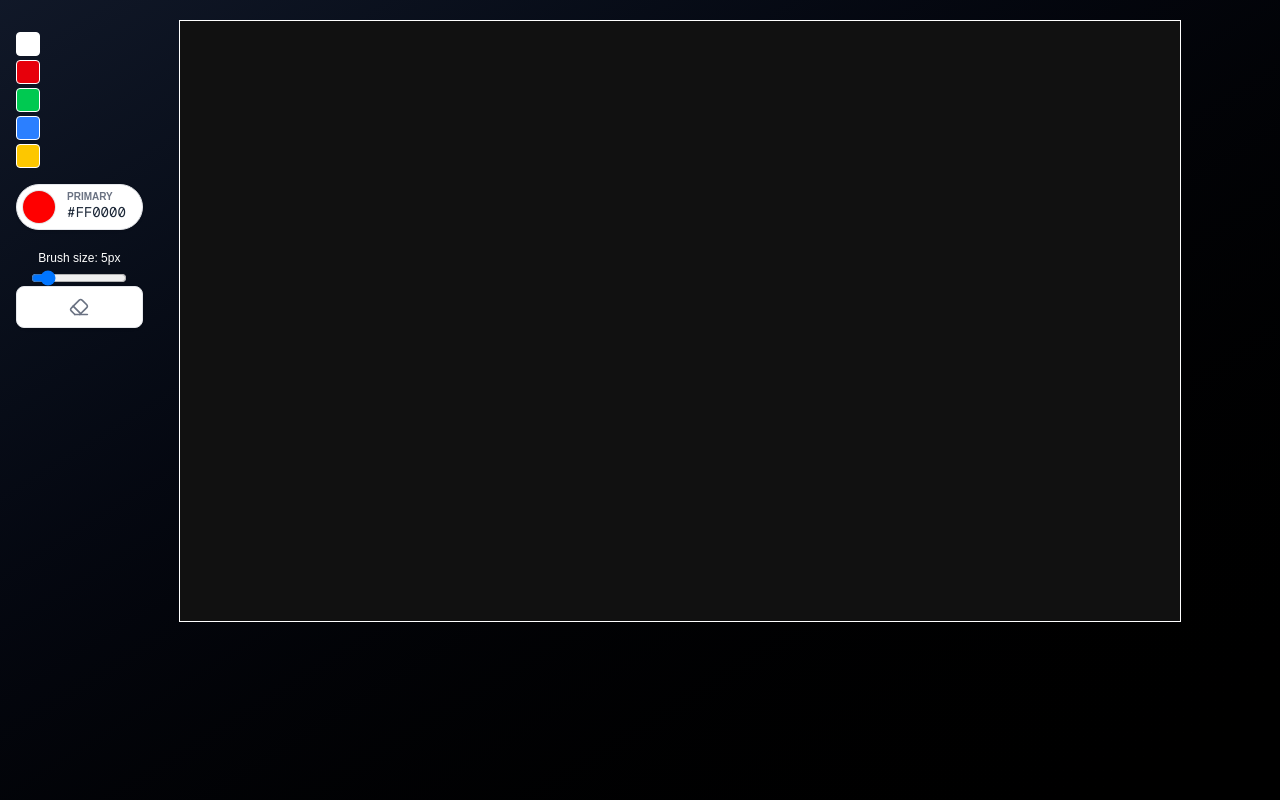
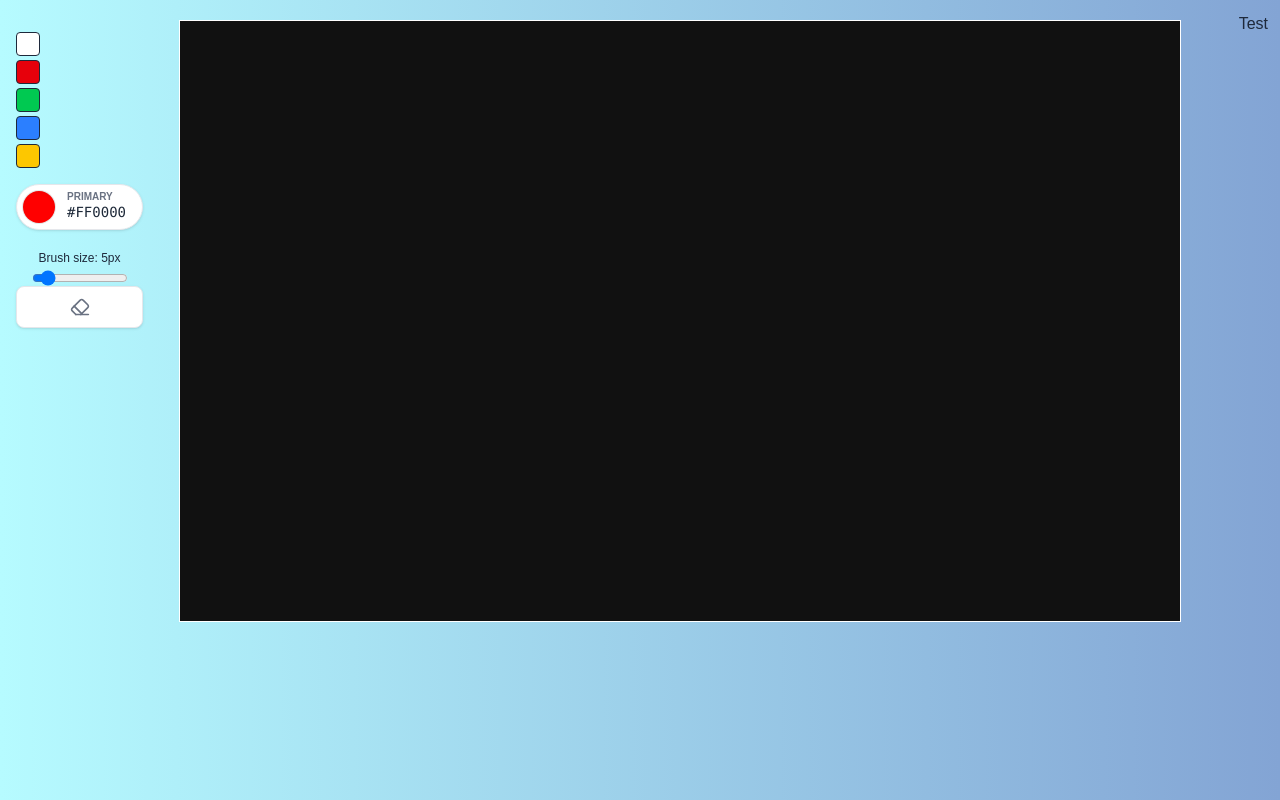
Before and after one commit to jakkrol/SyncBoard, a Next.js app in the folder frontend/: page /canvas/1 in a window 1280 px wide. Built offline with nearby package versions, Linux system fonts and the light colour scheme; no server answers.

Commit message:
added dark/light mode, styled light for room selection page

```diff
--- a/frontend/package.json
+++ b/frontend/package.json
@@ -2,7 +2,6 @@
   "name": "syncboard",
   "version": "0.1.0",
   "private": true,
-
   "scripts": {
     "dev": "next dev --turbopack",
     "dev:socket": "ts-node --project tsconfig.server.json server/server.ts",
@@ -12,6 +11,7 @@
   },
   "dependencies": {
     "next": "15.5.4",
+    "next-themes": "^0.4.6",
     "react": "19.1.0",
     "react-dom": "19.1.0",
     "socket.io": "^4.8.1",
--- a/frontend/src/app/globals.css
+++ b/frontend/src/app/globals.css
@@ -1,39 +1,70 @@
 @import "tailwindcss";
 
 :root {
-  --background: #ffffff;
-  --foreground: #171717;
+  --background: linear-gradient(to right, #b6fbff, #83a4d4);
+  --foreground: #1e293b;
+  --primary: #0f172a;
+
+  --action: #0284c7;        /* Sky 600 */
+  --action-hover: #0369a1;  /* Sky 700 */
+  --action-soft: rgba(2, 132, 199, 0.1);
+
+  --accent-gradient: linear-gradient(135deg, #06b6d4, #3b82f6);
+
+  --card-bg: rgba(255, 255, 255, 0.4);
+  --input-bg: rgba(255, 255, 255, 0.6);
+  --ui-border: rgba(15, 23, 42, 0.1);
+  --text-muted: #475569;
+}
+
+.dark {
+  --background: linear-gradient(to bottom right, var(--color-gray-900), #000000);
+  --foreground: #ededed;
+  --primary: #ffffff;
+
+
+  --action: #4f46e5;        /* Indigo 600 */
+  --action-hover: #4338ca;  /* Indigo 700 */
+  --action-soft: rgba(79, 70, 229, 0.1);
+
+
+  --accent-gradient: linear-gradient(to bottom right, #a855f7, #4f46e5);
+
+
+  --card-bg: rgba(255, 255, 255, 0.05);
+  --input-bg: rgba(0, 0, 0, 0.3);
+  --ui-border: rgba(255, 255, 255, 0.1);
+  --text-muted: #94a3b8;
 }
 
 @theme inline {
   --color-background: var(--background);
   --color-foreground: var(--foreground);
-  --font-sans: var(--font-geist-sans);
-  --font-mono: var(--font-geist-mono);
+  --color-primary: var(--primary);
+
+  --color-action: var(--action);
+  --color-action-hover: var(--action-hover);
+  --color-action-soft: var(--action-soft);
+
+  --color-card-bg: var(--card-bg);
+  --color-ui-input: var(--input-bg);
+  --color-ui-border: var(--ui-border);
+  --color-text-muted: var(--text-muted);
+
+  --background-image-accent-gradient: var(--accent-gradient);
 }
 
-@media (prefers-color-scheme: dark) {
-  :root {
-    --background: linear-gradient(to bottom right, #111827, #000000);
-    --foreground: #ededed;
-  }
+
+body {
+  background: var(--background);
+  color: var(--foreground);
+  font-family: Arial, Helvetica, sans-serif;
+  @apply min-h-screen;
+  background-attachment: fixed;
+  background-repeat: no-repeat;
+  transition: background 0.3s ease, color 0.3s ease;
 }
-*{
 
+* {
   box-sizing: border-box;
 }
-
-body {
-  @apply bg-gradient-to-br from-gray-900 to-black min-h-screen text-white;
-  /* //background: var(--background);
-  //color: var(--foreground); */
-
-  font-family: Arial, Helvetica, sans-serif;
-
-  background-attachment: fixed;
-  height: 100%;
-  width: 100%;
-  max-width: 100vw;
-  /* overflow-x: hidden; */
-  /* overflow-y: hidden; */
-}
--- a/frontend/src/app/layout.tsx
+++ b/frontend/src/app/layout.tsx
@@ -1,6 +1,8 @@
 import type { Metadata } from "next";
 import { Geist, Geist_Mono } from "next/font/google";
 import "./globals.css";
+import { ThemeProvider } from "next-themes";
+import Header from "@/components/Header";
 
 const geistSans = Geist({
   variable: "--font-geist-sans",
@@ -23,11 +25,16 @@ export default function RootLayout({
   children: React.ReactNode;
 }>) {
   return (
-    <html lang="en">
+    <html lang="en" suppressHydrationWarning>
       <body
-        className={`${geistSans.variable} ${geistMono.variable} antialiased`}
+        className={`${geistSans.variable} ${geistMono.variable} antialiased min-h-screen flex flex-col`}
       >
-        {children}
+        <ThemeProvider attribute="class" enableSystem={true} defaultTheme="system">
+          <Header/>
+          <main className="flex-1">
+            {children}
+          </main>
+        </ThemeProvider>
       </body>
     </html>
   );
--- a/frontend/src/app/page.tsx
+++ b/frontend/src/app/page.tsx
@@ -24,22 +24,23 @@ export default function RoomSelect() {
   };
 
   return (
-    <div className="min-h-screen flex flex-col items-center justify-center p-6 text-white">
+    <div className="min-h-screen flex flex-col items-center justify-center p-6 text-foreground">
 
-      <h1 className="text-4xl font-bold mb-8 tracking-tight drop-shadow-lg">
+      <h1 className="text-4xl font-bold mb-8 tracking-tight drop-shadow-lg text-primary">
         Select a Room
       </h1>
 
-      <div className="w-full max-w-lg flex shadow-2xl rounded-lg mb-12 overflow-hidden border border-white/20">
+      {/* Adaptive Input Section */}
+      <div className="w-full max-w-lg flex shadow-xl rounded-lg mb-12 overflow-hidden border border-ui-border backdrop-blur-md">
         <input
-          className="flex-1 p-4 bg-black/30 backdrop-blur-sm text-white placeholder-gray-400 outline-none focus:bg-black/50 transition-colors"
+          className="flex-1 p-4 bg-ui-input text-primary placeholder-text-muted outline-none transition-colors"
           value={room}
           onChange={(e) => setRoom(e.target.value)}
           placeholder="Type a room name..."
         />
         <button
           onClick={() => joinRoom()}
-          className="bg-indigo-600 px-8 font-semibold hover:bg-indigo-500 transition-colors border-l border-white/10"
+          className="bg-action px-8 font-semibold text-white hover:bg-action-hover transition-colors border-l border-ui-border"
         >
           GO
         </button>
@@ -48,28 +49,32 @@ export default function RoomSelect() {
       {/* Cards Grid */}
       <div className="grid grid-cols-2 md:grid-cols-3 gap-6 w-full max-w-4xl">
 
+        {/* Game Mode Card - Adaptive Gradient */}
         <div
           onClick={() => joinScribleRoom("scribleRoom1")}
-          className="cursor-pointer bg-gradient-to-br from-purple-500 to-indigo-600 p-6 rounded-2xl shadow-lg hover:shadow-purple-500/50 hover:-translate-y-1 transition-all text-white flex flex-col justify-between h-40 border border-white/20"
+          className="cursor-pointer bg-accent-gradient p-6 rounded-2xl shadow-lg hover:shadow-action/40 hover:-translate-y-1 transition-all flex flex-col justify-between h-40 border border-ui-border"
         >
-          <span className="bg-black/20 backdrop-blur-md w-fit px-2 py-1 rounded text-xs font-bold uppercase tracking-wider">
+          <span className="bg-black/20 backdrop-blur-md w-fit px-2 py-1 rounded text-xs font-bold uppercase tracking-wider text-white">
             Game Mode
           </span>
-          <h3 className="text-2xl font-bold drop-shadow-md">Scribble Room</h3>
+          <h3 className="text-2xl font-bold drop-shadow-md text-white">
+            Scribble Room
+          </h3>
         </div>
 
+        {/* Room Selection Cards */}
         {["room1", "room2", "room3", "room4", "room5"].map((r, i) => (
           <div
             key={r}
             onClick={() => joinRoom(r)}
-            className="group cursor-pointer bg-white/5 backdrop-blur-sm p-6 rounded-2xl border border-white/10 hover:bg-white/10 hover:border-indigo-400/50 hover:shadow-lg hover:shadow-indigo-500/20 transition-all flex flex-col justify-center items-center h-40"
+            className="group cursor-pointer bg-card-bg backdrop-blur-sm p-6 rounded-2xl border border-ui-border hover:border-action/50 hover:shadow-xl hover:shadow-action/10 transition-all flex flex-col justify-center items-center h-40"
           >
-
-            <div className="w-12 h-12 bg-white/10 rounded-full flex items-center justify-center mb-3 group-hover:bg-indigo-500 group-hover:text-white transition-colors text-indigo-300">
+            {/* Number Circle - Adaptive Colors */}
+            <div className="w-12 h-12 bg-action-soft rounded-full flex items-center justify-center mb-3 group-hover:bg-action group-hover:text-white transition-colors text-action">
               <span className="font-bold text-lg">{i + 1}</span>
             </div>
 
-            <p className="font-medium text-gray-200 capitalize group-hover:text-white">
+            <p className="font-medium capitalize text-primary group-hover:text-action transition-colors">
               {r}
             </p>
           </div>
--- /dev/null
+++ b/frontend/src/components/Header.tsx
@@ -0,0 +1,9 @@
+import ToggleTheme from "./HeaderComps/ToggleTheme"
+
+export default function Header(){
+    return(
+        <div className="fixed top-0 right-0 p-3">
+            <ToggleTheme/>
+        </div>
+    )
+}
--- /dev/null
+++ b/frontend/src/components/HeaderComps/ToggleTheme.tsx
@@ -0,0 +1,15 @@
+"use client";
+
+import { useTheme } from "next-themes"
+import { useState } from "react"
+
+export default function ToggleTheme(){
+
+    const {theme, setTheme} = useTheme();
+
+    return(
+        <div>
+            <button onClick={() => setTheme(theme == "dark" ? "light" : "dark")}>Test</button>
+        </div>
+    )
+}
```
Also changed, not shown: 1 other file (tests, documents, lock files or other folders).
